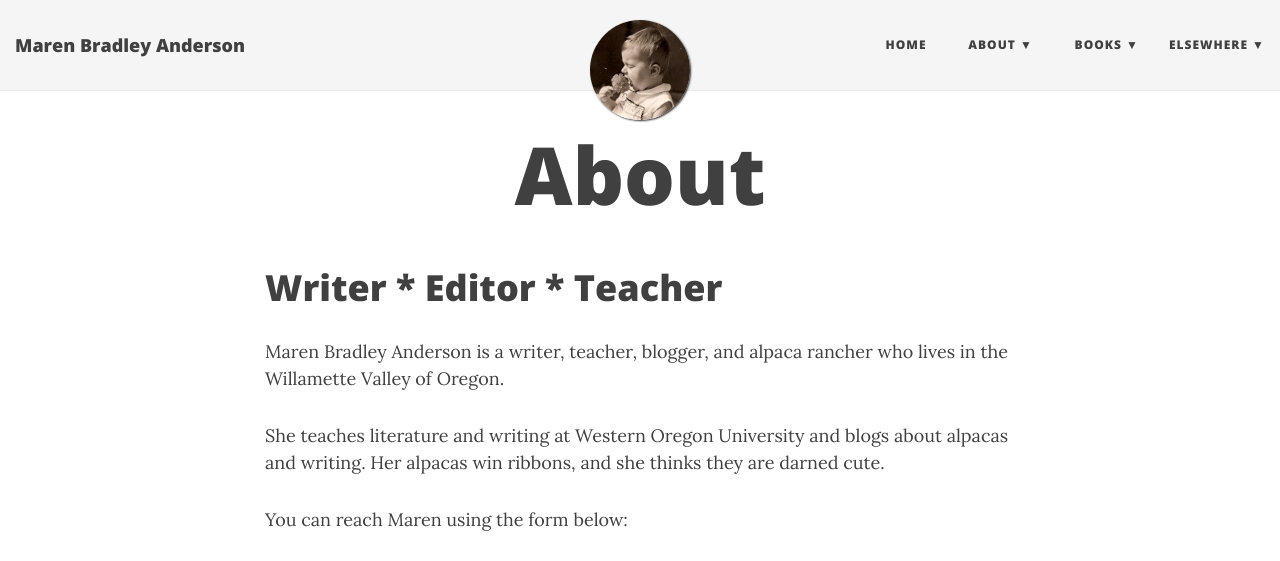
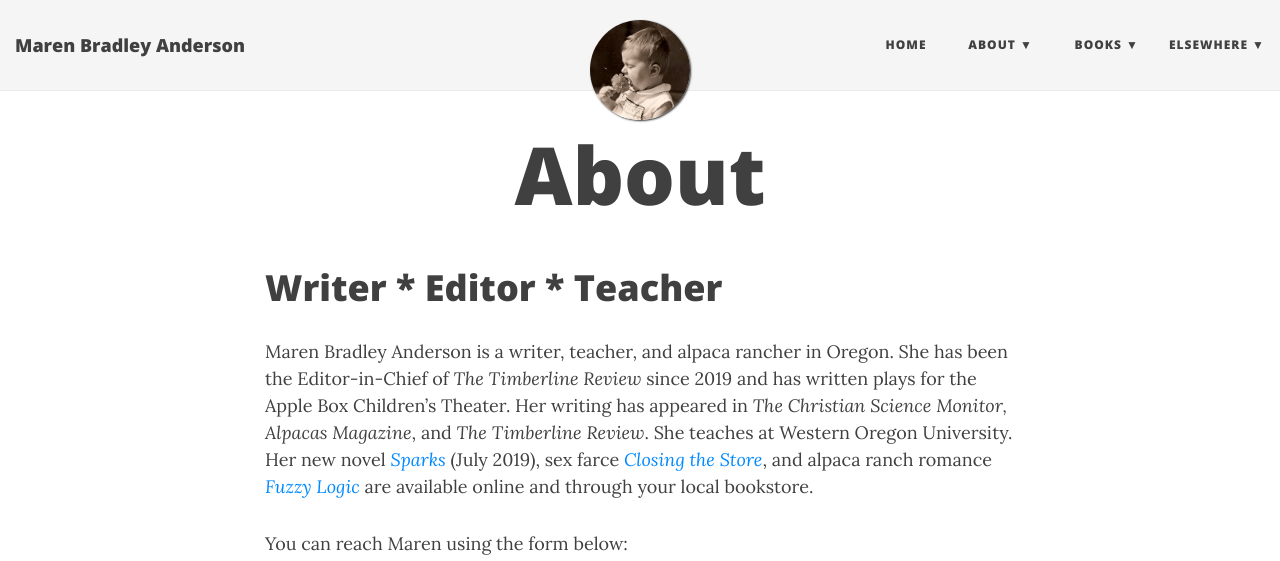
Before and after one commit to marenster/marenster.github.io, a Jekyll site: the page built from about.md, in a window 1280 px wide and 1377 px high. Shown: the top 561 px of the window. Built offline with Jekyll 4.4.1, drawn with Linux system fonts in a browser that asks for light colours; nearby versions of some CDN libraries; grey boxes are pictures that could not be loaded.

Commit message:
Update bio with links

```diff
--- a/about.md
+++ b/about.md
@@ -5,12 +5,8 @@ permalink: /about/
 ---
 
 # Writer * Editor * Teacher
-Maren Bradley Anderson is a writer, teacher, blogger, and alpaca rancher who
-lives in the Willamette Valley of Oregon.
 
-She teaches literature and writing at Western Oregon University and blogs
-about alpacas and writing. Her alpacas win ribbons, and she thinks they are
-darned cute.
+Maren Bradley Anderson is a writer, teacher, and alpaca rancher in Oregon. She has been the Editor-in-Chief of _The Timberline Review_ since 2019 and has written plays for the Apple Box Children’s Theater. Her writing has appeared in _The Christian Science Monitor, Alpacas Magazine_, and _The Timberline Review_. She teaches at Western Oregon University. Her new novel [_Sparks_](/books/sparks) (July 2019), sex farce [_Closing the Store_](/books/closing_the_store), and alpaca ranch romance [_Fuzzy Logic_](/books/fuzzy) are available online and through your local bookstore.
 
 You can reach Maren using the form below:
 
```
